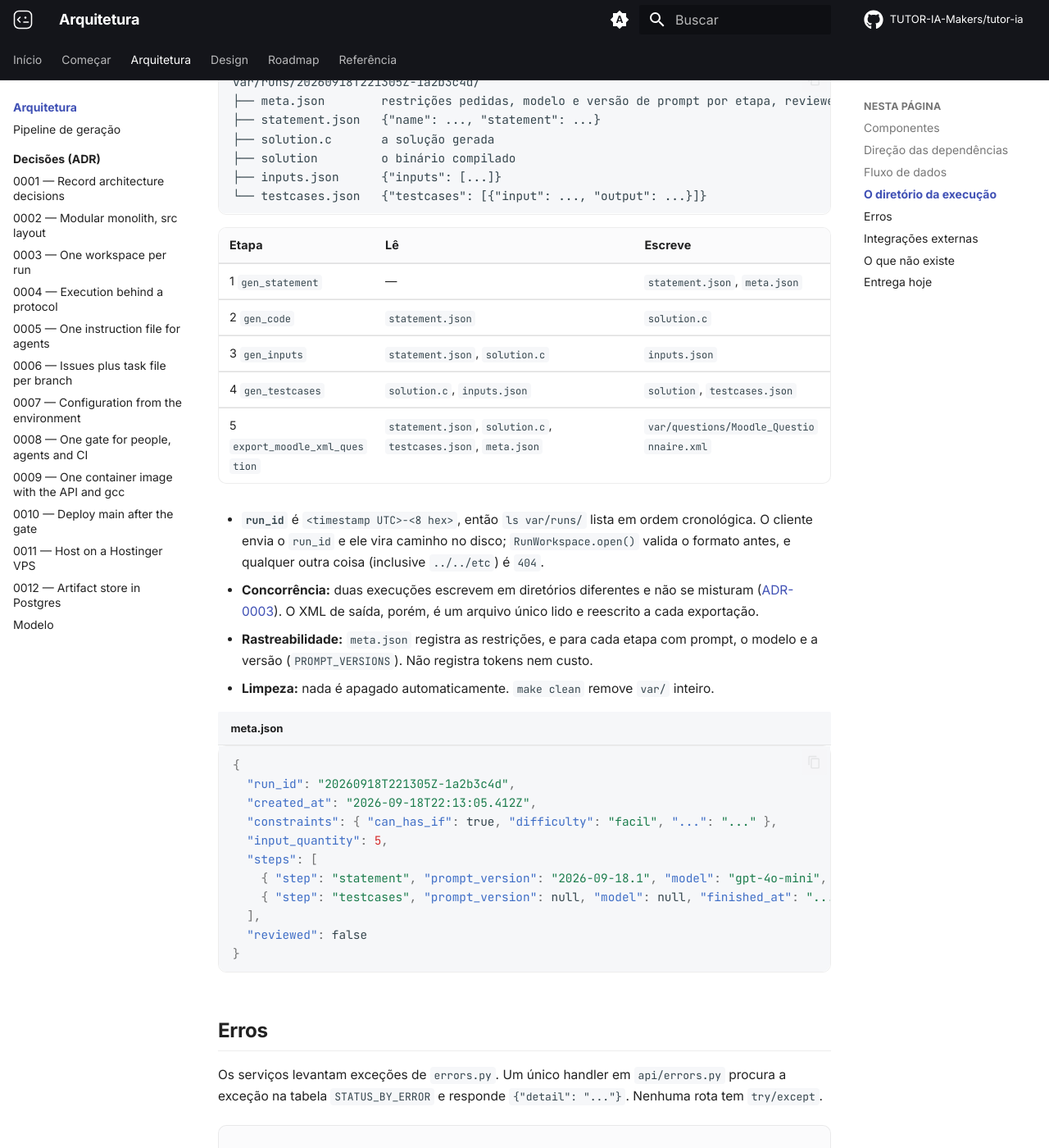
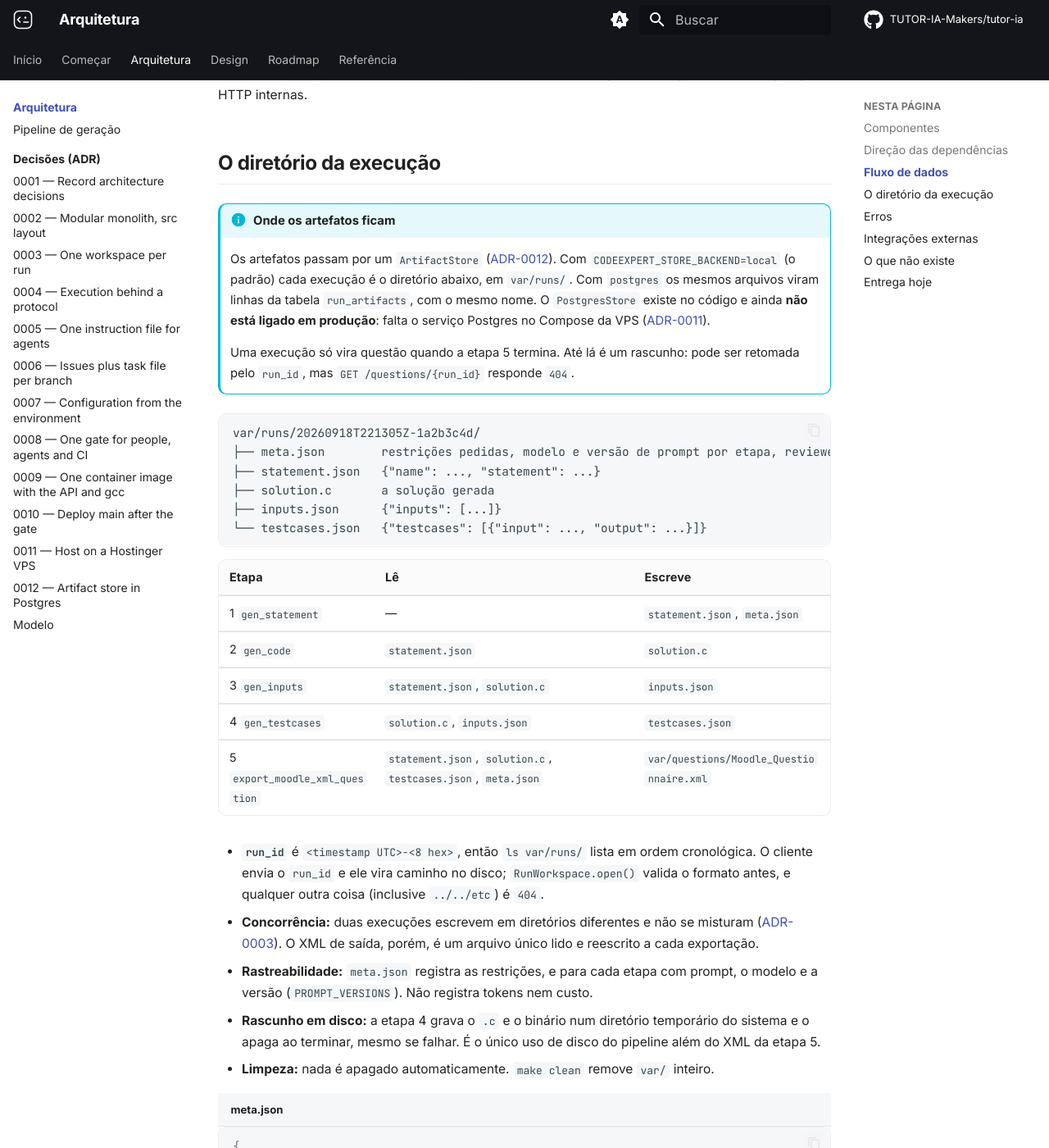
Before and after one commit to TUTOR-IA-Makers/tutor-ia, an MkDocs documentation site: the page built from docs/architecture/index.md, in a window 1280 px wide and 1400 px high, scrolled down 3670 px. Shown: the whole window at 82% size. Built offline with MkDocs 1.6.1 and Material for MkDocs 9.7.7, drawn with Linux system fonts in a browser that asks for light colours; comment, search, counter and statistics services are not loaded; some of the changed text lies outside the part shown.

Commit message:
docs: descreve o ArtifactStore, GET /questions/{run_id} e as novas variáveis
Refs #14

````diff
--- a/docs/architecture/index.md
+++ b/docs/architecture/index.md
@@ -23,7 +23,7 @@ flowchart TD
 
     LLM["llm/<br/><small>chat completions</small>"]
     EXE["execution/<br/><small>gcc, com limites</small>"]
-    WS[("var/runs/&lt;run_id&gt;/<br/><small>estado da execução</small>")]
+    WS[("store/<br/><small>estado da execução: disco ou Postgres</small>")]
     XML[("var/questions/<br/><small>Moodle_Questionnaire.xml</small>")]
 
     Cliente --> Rotas
@@ -49,7 +49,8 @@ flowchart TD
 | `llm/` | Único ponto de contato com o provedor de modelos | Interpretar as respostas |
 | `execution/` | Compilar e executar C com limites de tempo e de saída | Saber o que está compilando |
 | `export/` | Renderizar o XML do CodeRunner a partir de três templates | Gerar conteúdo |
-| `workspace.py` | O diretório da execução e seus arquivos | Saber o que cada arquivo significa |
+| `workspace.py` | Os artefatos de uma execução, lidos e gravados por um `ArtifactStore` | Saber onde eles ficam, ou o que cada arquivo significa |
+| `store/` | Guardar os artefatos de uma execução: no disco (`LocalFilesystemStore`) ou no Postgres (`PostgresStore`) | Saber o que cada artefato significa |
 | `domain.py`, `settings.py`, `errors.py` | Tipos, configuração e exceções | Qualquer efeito externo |
 
 As cinco etapas estão detalhadas em [Pipeline de geração](pipeline.md).
@@ -97,12 +98,21 @@ Consequências: o pipeline é **retomável** (edita-se um arquivo e roda-se só
 
 ## O diretório da execução {#o-diretorio-da-execucao}
 
+!!! info "Onde os artefatos ficam"
+    Os artefatos passam por um `ArtifactStore` ([ADR-0012](../adr/0012-artifact-store-in-postgres.md)).
+    Com `CODEEXPERT_STORE_BACKEND=local` (o padrão) cada execução é o diretório abaixo, em `var/runs/`.
+    Com `postgres` os mesmos arquivos viram linhas da tabela `run_artifacts`, com o mesmo nome. O
+    `PostgresStore` existe no código e ainda **não está ligado em produção**: falta o serviço Postgres no
+    Compose da VPS ([ADR-0011](../adr/0011-host-on-a-hostinger-vps.md)).
+
+    Uma execução só vira questão quando a etapa 5 termina. Até lá é um rascunho: pode ser retomada pelo
+    `run_id`, mas `GET /questions/{run_id}` responde `404`.
+
 ```text
 var/runs/20260918T221305Z-1a2b3c4d/
 ├── meta.json        restrições pedidas, modelo e versão de prompt por etapa, reviewed
 ├── statement.json   {"name": ..., "statement": ...}
 ├── solution.c       a solução gerada
-├── solution         o binário compilado
 ├── inputs.json      {"inputs": [...]}
 └── testcases.json   {"testcases": [{"input": ..., "output": ...}]}
 ```
@@ -112,12 +122,13 @@ var/runs/20260918T221305Z-1a2b3c4d/
 | 1 `gen_statement` | — | `statement.json`, `meta.json` |
 | 2 `gen_code` | `statement.json` | `solution.c` |
 | 3 `gen_inputs` | `statement.json`, `solution.c` | `inputs.json` |
-| 4 `gen_testcases` | `solution.c`, `inputs.json` | `solution`, `testcases.json` |
+| 4 `gen_testcases` | `solution.c`, `inputs.json` | `testcases.json` |
 | 5 `export_moodle_xml_question` | `statement.json`, `solution.c`, `testcases.json`, `meta.json` | `var/questions/Moodle_Questionnaire.xml` |
 
 - **`run_id`** é `<timestamp UTC>-<8 hex>`, então `ls var/runs/` lista em ordem cronológica. O cliente envia o `run_id` e ele vira caminho no disco; `RunWorkspace.open()` valida o formato antes, e qualquer outra coisa (inclusive `../../etc`) é `404`.
 - **Concorrência:** duas execuções escrevem em diretórios diferentes e não se misturam ([ADR-0003](../adr/0003-one-workspace-per-run.md)). O XML de saída, porém, é um arquivo único lido e reescrito a cada exportação.
 - **Rastreabilidade:** `meta.json` registra as restrições, e para cada etapa com prompt, o modelo e a versão (`PROMPT_VERSIONS`). Não registra tokens nem custo.
+- **Rascunho em disco:** a etapa 4 grava o `.c` e o binário num diretório temporário do sistema e o apaga ao terminar, mesmo se falhar. É o único uso de disco do pipeline além do XML da etapa 5.
 - **Limpeza:** nada é apagado automaticamente. `make clean` remove `var/` inteiro.
 
 ```json title="meta.json"
````
Also changed, not shown: docs/guides/generate-a-question.md (+1 -1 lines), docs/onboarding/index.md (+4 -3 lines), docs/reference/api.md (+26 -0 lines), docs/reference/codebase.md (+6 -1 lines), docs/reference/configuration.md (+3 -1 lines).
